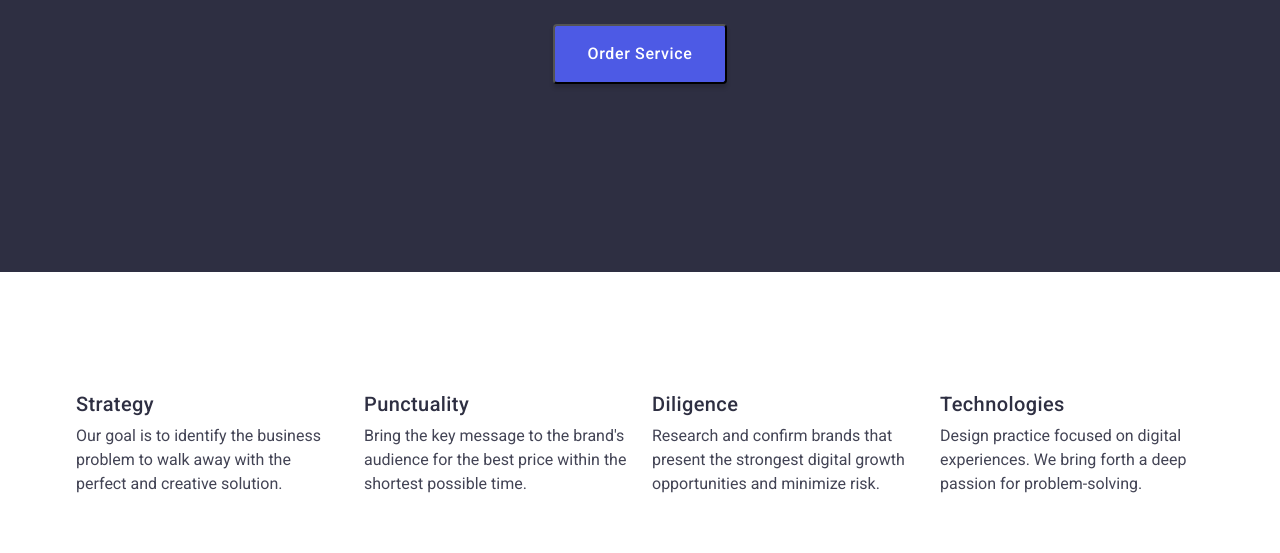
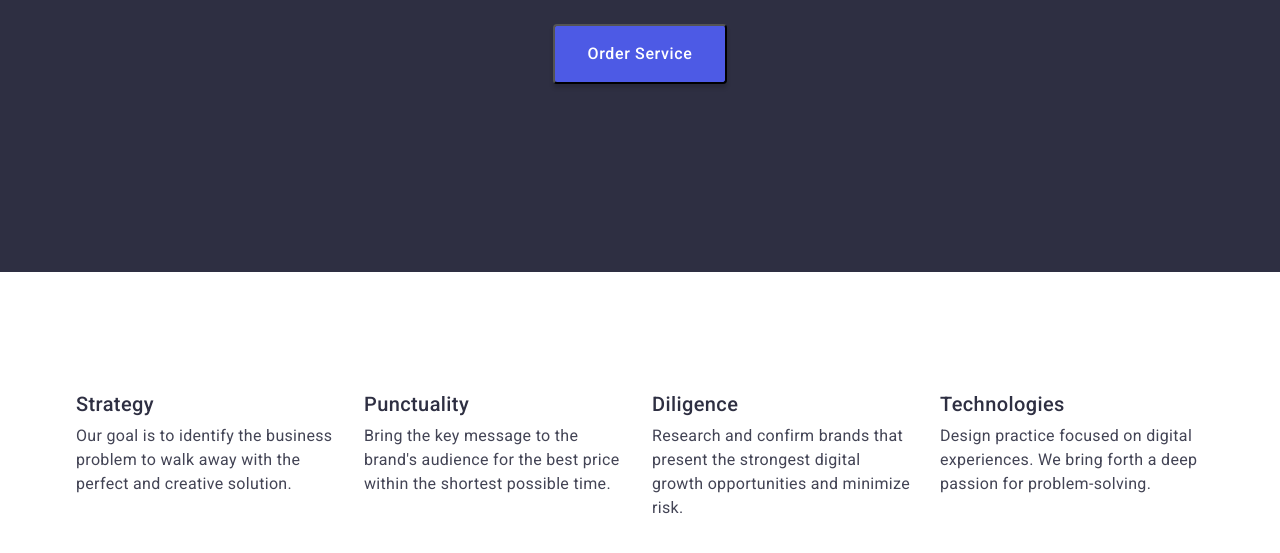
Before and after one commit to Sashkoe/goit-markup-hw-03, a plain HTML site: page index.html in a window 1280 px wide. Shown: the part 405-958 px from the top of the page. Drawn offline with Linux system fonts and the light colour scheme.

Commit message:
Update style.css

```diff
--- a/css/style.css
+++ b/css/style.css
@@ -210,7 +210,7 @@ margin-bottom: 8px;
 .stategy-section {
     font-size: 16px;
     line-height: 1.5;
-    letter-spasing: 0.32px;
+    letter-spacing: 0.32px;
     width: 264px;
 }
 .section-team {
```
